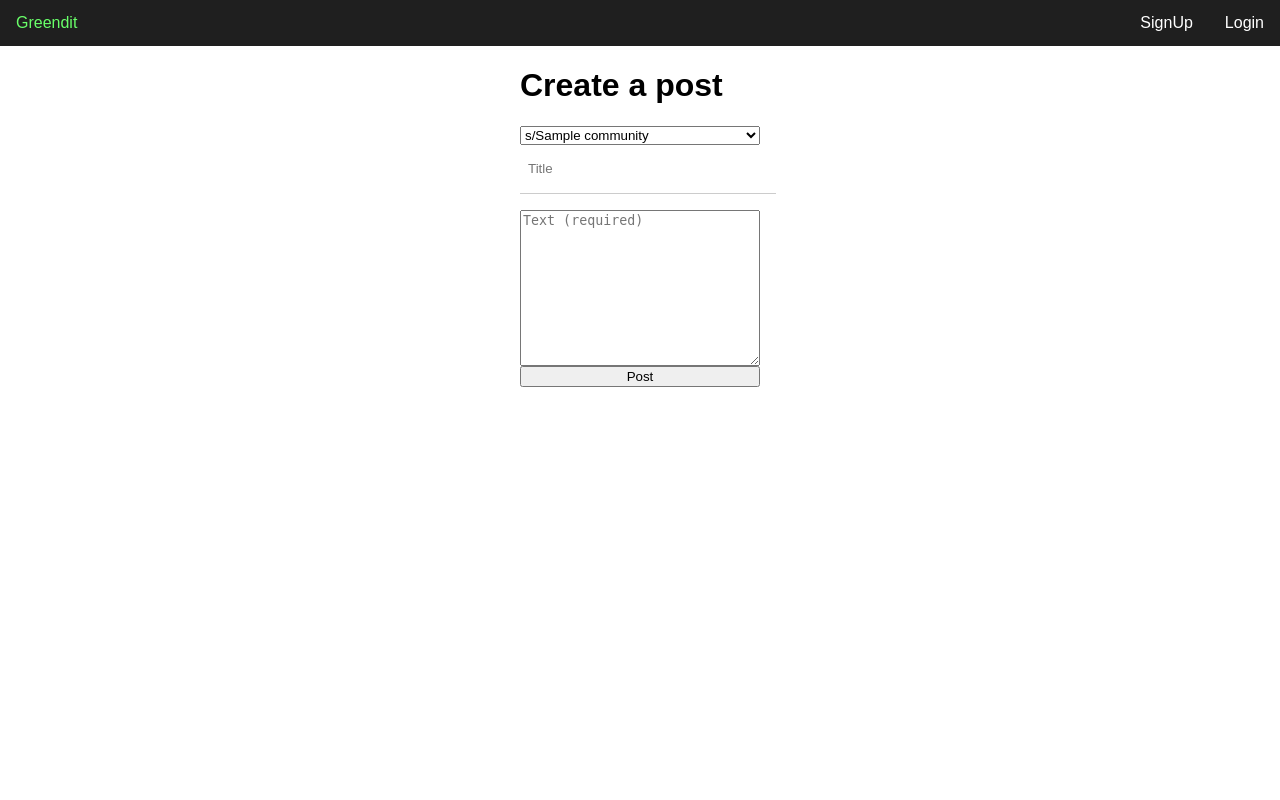
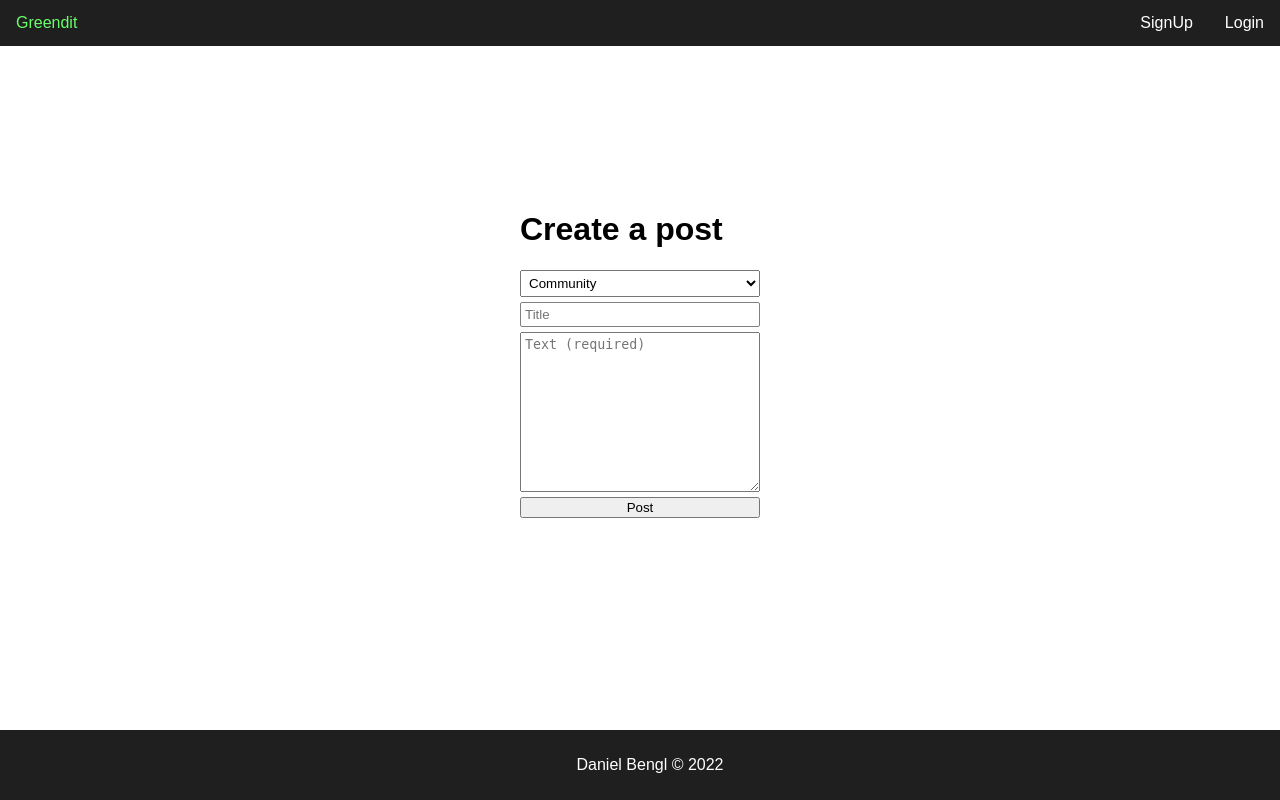
Before and after one commit to CuddlyBunion341/greendit, a PHP site: page /post.php in a window 1280 px wide. Run offline with PHP 8.4, Linux system fonts and the light colour scheme; tables that the repository leaves empty hold one stand-in row (values such as "Sample post").

Commit message:
create post form styling

```diff
--- a/login.php
+++ b/login.php
@@ -21,7 +21,7 @@
     }
 ?>
 
-<form action="login.php" method="post">
+<form action="login.php" method="post" class="login">
     <div class="container">
         <h1>Log In</h1>
         <?php if (isset($error)): ?>
--- a/post.php
+++ b/post.php
@@ -1,13 +1,14 @@
 <?php require 'templates/header.php';?>
 <main>
     <link rel="stylesheet" href="scripts/css/post.css">
-    <form action="post.php" method="post">
+    <form action="post.php" method="post" class="create-post-form">
         <div class="container">
             <h1>Create a post</h1>
             <select name="sub" id="sub">
+                <option value="" selected hidden disabled>Community</option>
                 <?php
                     require_once('config/db_connect.php');
-                    $subs = query('select * from communities');
+                    $subs = query('select * from communities order by shortname asc');
                     foreach ($subs as $sub) {
                         echo '<option value="'.$sub['shortname'].'">s/'.$sub['shortname'].'</option>';
                     }
--- a/register.php
+++ b/register.php
@@ -26,7 +26,7 @@
     }
 ?>
 
-<form action="register.php" method="post">
+<form action="register.php" method="post" class="login">
     <div class="container">
         <h1>Sign Up</h1>
         <?php if (isset($error)): ?>
--- a/scripts/css/form.css
+++ b/scripts/css/form.css
@@ -15,7 +15,7 @@ form .container {
     width: 15rem;
 }
 
-form input {
+form.login input {
     width: 100%;
     height: 2rem;
     border: none;
@@ -24,7 +24,7 @@ form input {
     padding: 0.5rem;
 }
 
-form p {
+form.login p {
     margin-bottom: 1rem;
 }
 
--- a/scripts/css/post.css
+++ b/scripts/css/post.css
@@ -0,0 +1,30 @@
+html,body {
+    display: flex;
+    flex-direction: column;
+}
+
+main {
+    flex-grow: 1;
+    min-height: 0;
+}
+
+#content {
+    resize: vertical;
+}
+
+#title {
+    padding: 0;
+    border-radius: 2px;
+    border: 1px solid gray;
+    padding-left: 5px;
+}
+
+#content, #title, #sub {
+    padding: 4px;
+    margin-bottom: 5px;
+}
+
+.textarea[contenteditable]:empty::before {
+    content: "Text (required)";
+    color: gray;
+}
```
